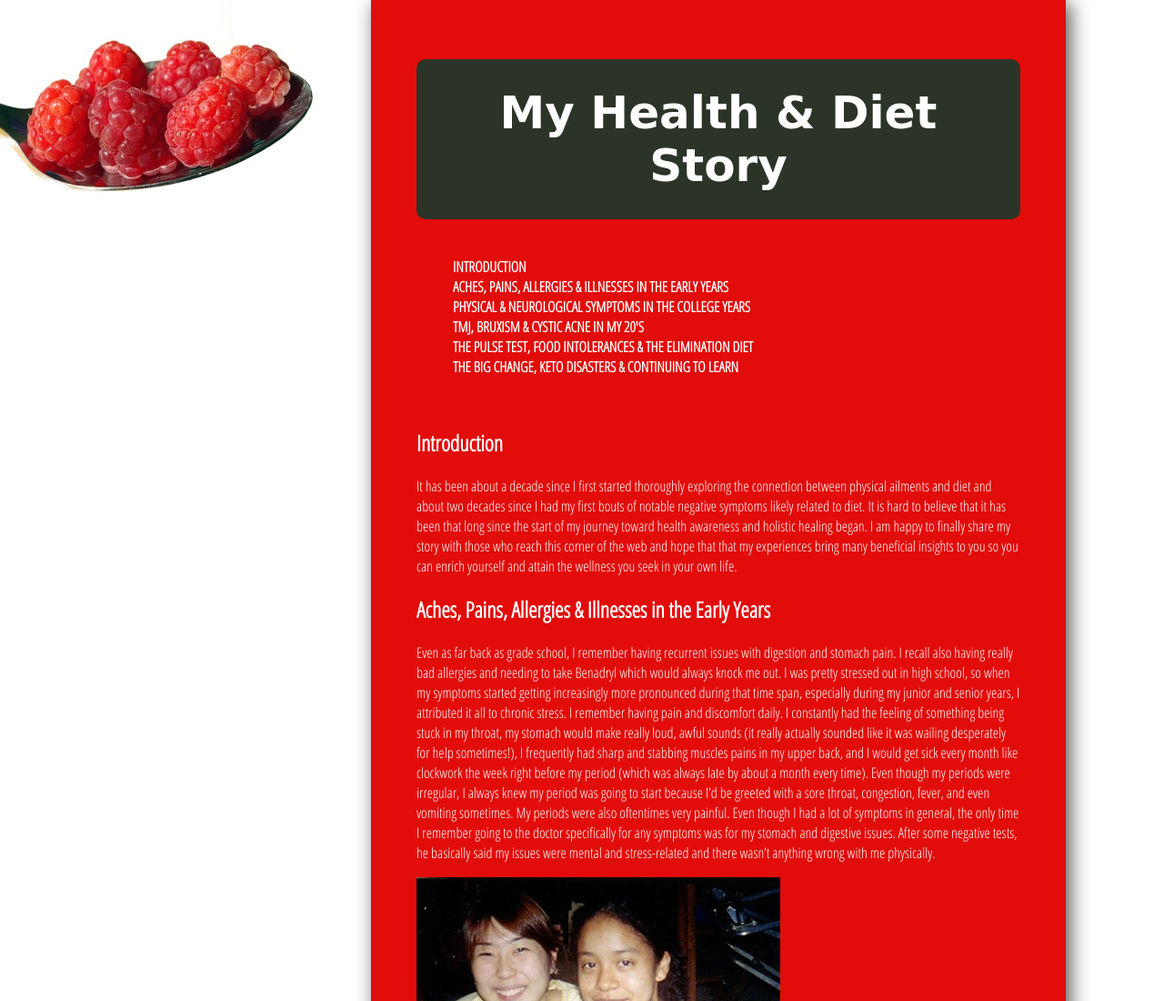
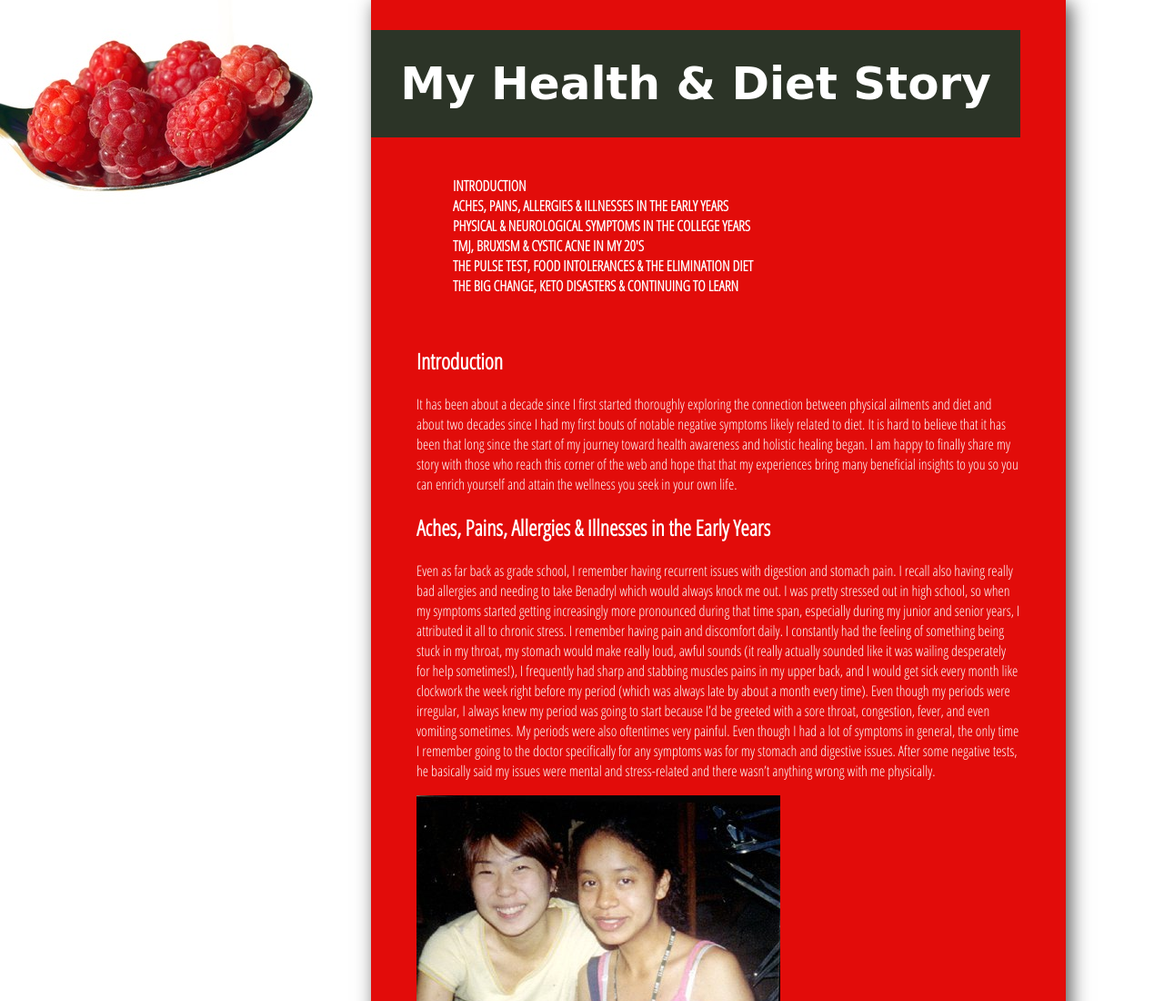
Before and after one commit to vivianmaxine/html-me-something, a plain HTML site: page index.html in a window 1280 px wide. Shown: the top 1100 px of the page at 91% size. Drawn offline with Linux system fonts and the light colour scheme; a web font is replaced by a local one.

Commit message:
Adjusted the H1 section to make the left margin negative

```diff
--- a/style.css
+++ b/style.css
@@ -53,10 +53,10 @@ h1 {
     padding: 30px;
     background: #2c3427;
     color: #fff;
-    #border: 3px solid #f2e0de;
-    border-radius: 10px;
     text-align: center;
     font-size: 50px;
+    margin-top: 10px;
+    margin-left: -50px;
 }
 
 h2 {
```
